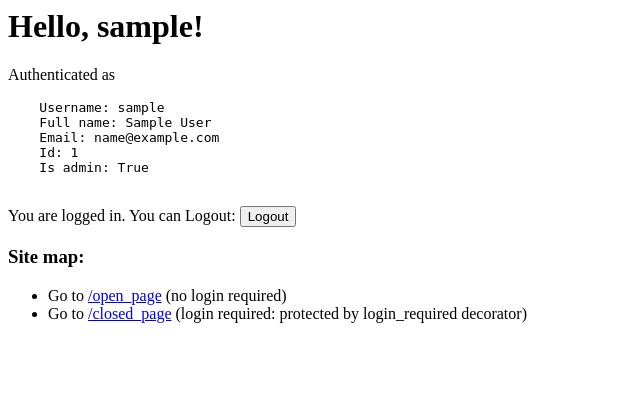
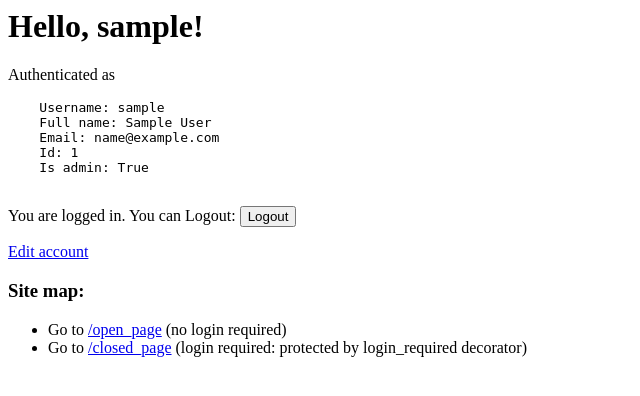
Before and after one commit to agamaontherock/django_projects, a Django app: page / in a window 1280 px wide. Shown: the top 396 px of the page, without its empty margins (0-640 px from the left). Run offline with Django 5.2, Linux system fonts and the light colour scheme; the visitor is signed in with stand-in values (Sample User, id 1).

Commit message:
feat: accout edit form was added

```diff
--- a/my_sample_project/home_app/templates/home_app/home.html
+++ b/my_sample_project/home_app/templates/home_app/home.html
@@ -3,6 +3,10 @@
 
 {% if user.is_authenticated %}
 <h1>Hello, {{ user.username }}!</h1>
+{% if user.profile.photo %}
+<img src="{{user.profile.photo.url}}" />
+{% endif %}
+
 <p>Authenticated as
     <pre>
     Username: {{ user.username }}
@@ -18,6 +22,7 @@
     <button type="submit">Logout</button>
     {% csrf_token %}
 </form>
+<a href="{% url 'home_app:edit_account' %}">Edit account</a>
 {% else %}
 <h1>Hello, Guest!</h1>
 <p>You are not logged in</p>
--- a/my_sample_project/home_app/views.py
+++ b/my_sample_project/home_app/views.py
@@ -2,8 +2,11 @@ from django.shortcuts import render
 from django.http import HttpResponse
 from django.contrib.auth.decorators import login_required
 from django.contrib.auth.forms import UserCreationForm
+from django.contrib.auth.models import User
 from django.shortcuts import render, redirect
 from django.contrib.auth import login
+
+from .forms import *
 
 # Create your views here.
 def home(request):
@@ -14,6 +17,7 @@ def register(request):
         form = UserCreationForm(request.POST)
         if form.is_valid():
             user = form.save()
+            Profile.objects.create(user=user)
             login(request, user)  # Log in the user immediately after registration
             return redirect('home_app:home')  # Redirect to a 'home' page after registration
     else:
@@ -27,9 +31,26 @@ def open_page(request):
 def closed_page(request):
     return HttpResponse("<h1>Closed page</h1><p>This page is available only to authorized users. <br> You are definitely authorized if you see this page.</p>")
 
+@login_required
 def edit_account(request):
+    # user = User.objects.get(pk=request.user.id)
+    if request.method == "POST":
+        user_edit_form = EditUserForm(instance=request.user,
+                                      data = request.POST)
+        profile_edit_form = EditProfileForm(instance=request.user.profile,
+                                            data = request.POST,
+                                            files = request.FILES)
+
+        if user_edit_form.is_valid() and profile_edit_form.is_valid():
+            user_edit_form.save()
+            profile_edit_form.save()
+    else:
+        user_edit_form = EditUserForm(instance=request.user)
+        profile_edit_form = EditProfileForm(instance=request.user.profile)
+
     return render(request,
-                  'registration/account_edit.html',
+                  'registration/account_edit_form.html',
                   {
-
+                      "user_edit_form" : user_edit_form,
+                      "profile_edit_form" : profile_edit_form
                   })
```
